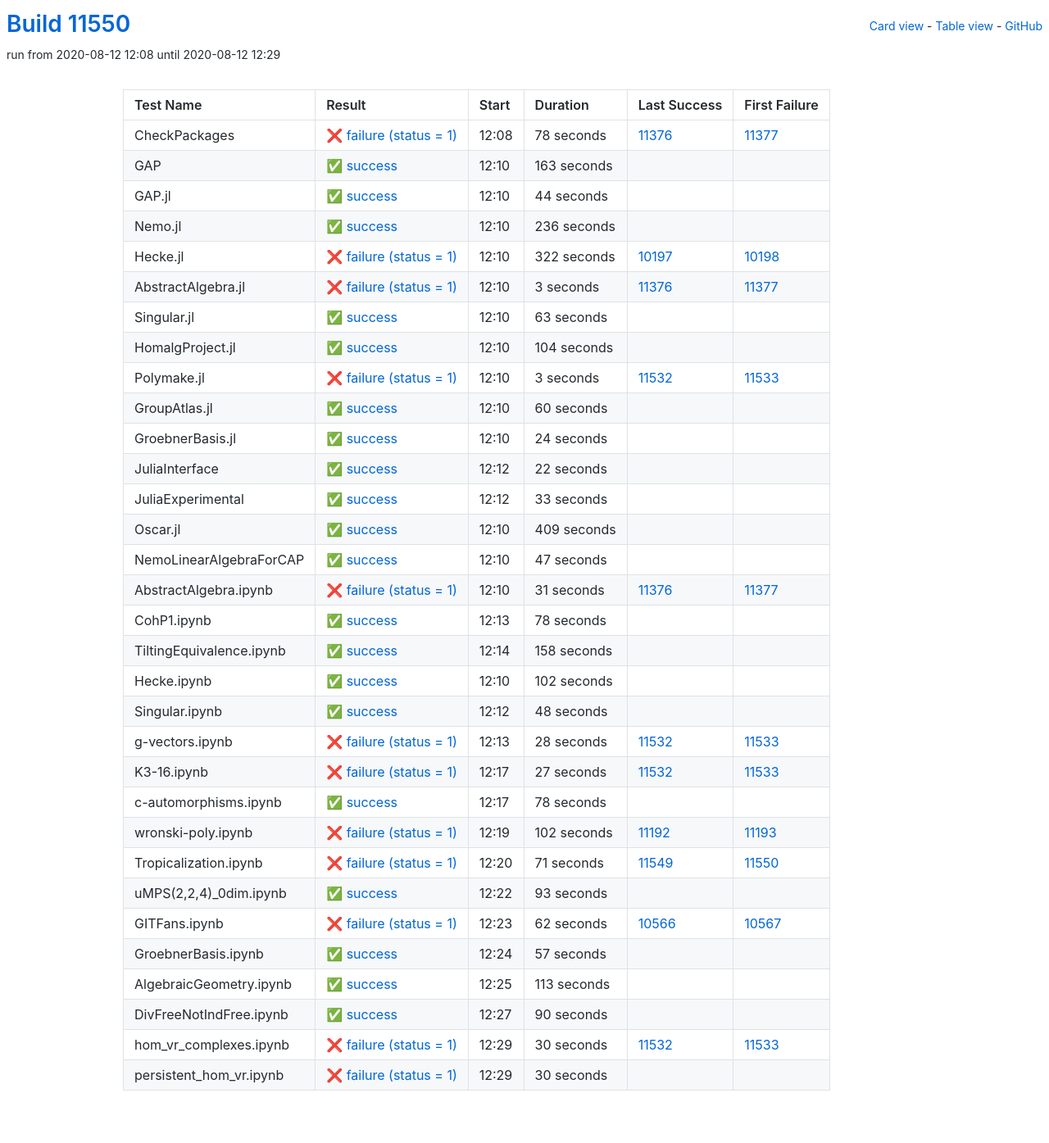
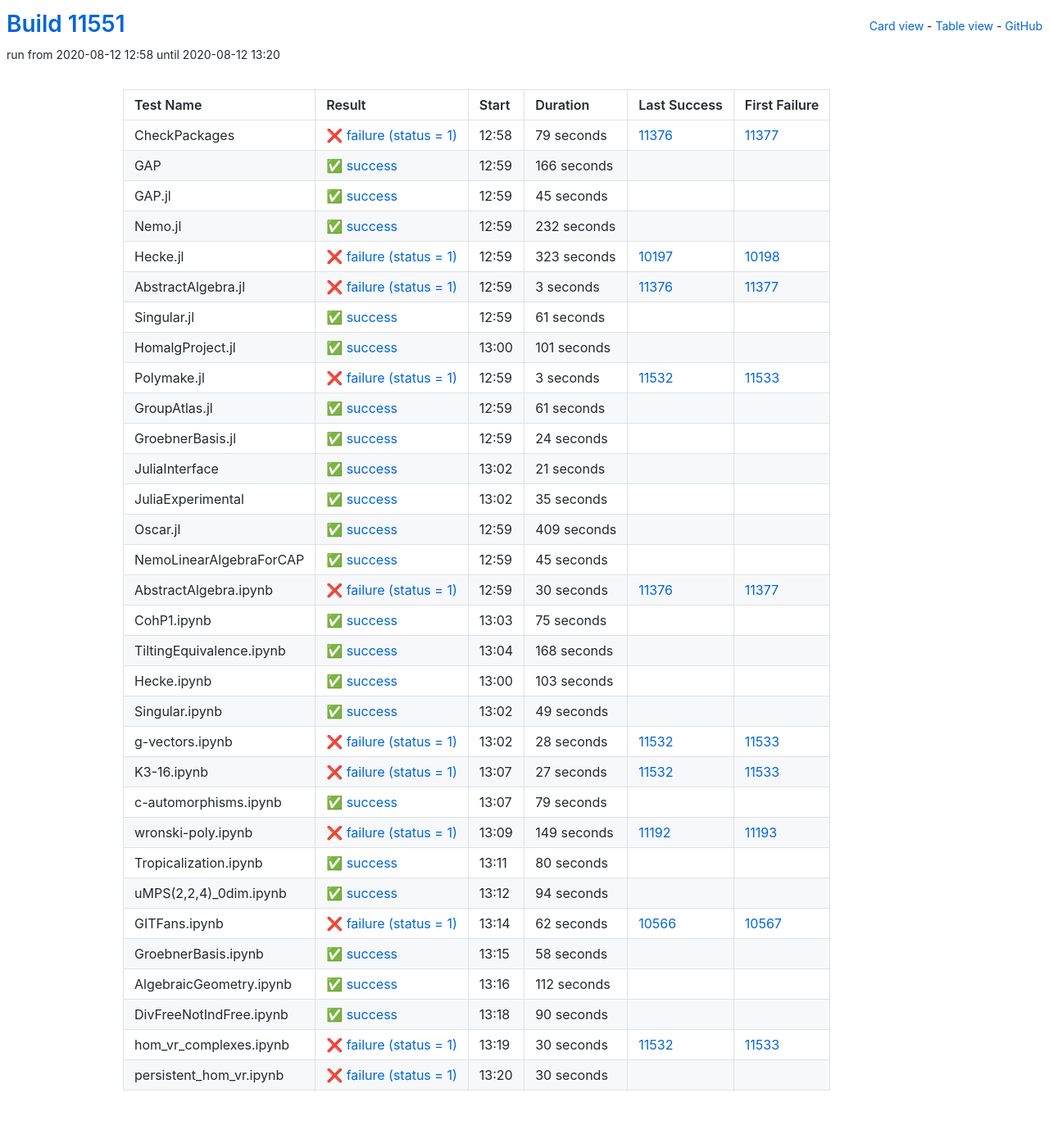
Before and after one commit to oscar-system/oscar-ci-status, a Jekyll site: the page built from table.html, in a window 1280 px wide. Shown: the whole page at 82% size. Built offline with Jekyll 4.4.1, drawn with Linux system fonts in a browser that asks for light colours.

Commit message:
Build #11551

```diff
--- a/_data/ci.yml
+++ b/_data/ci.yml
@@ -1,6 +1,6 @@
 ---
-build: 11550
-build_url: https://oscarci.mathematik.uni-kl.de/job/oscar/11550/
+build: 11551
+build_url: https://oscarci.mathematik.uni-kl.de/job/oscar/11551/
 job: oscar
 organization: oscar-system
 repo: oscar-ci-status
@@ -8,68 +8,68 @@
 tests:
 - name: CheckPackages
   id: checkpackages
-  log: https://oscarci.mathematik.uni-kl.de/job/oscar/11550/artifact/logs/build-11550/CheckPackages.log
-  start: 2020-08-12 12:08
+  log: https://oscarci.mathematik.uni-kl.de/job/oscar/11551/artifact/logs/build-11551/CheckPackages.log
+  start: 2020-08-12 12:58
   success: false
   exitcode: 1
   status: failure
-  duration: 78
+  duration: 79
   last_success: 11376
   last_success_url: https://oscarci.mathematik.uni-kl.de/job/oscar/11376/
   first_failure: 11377
   first_failure_url: https://oscarci.mathematik.uni-kl.de/job/oscar/11377/
 - name: GAP
   id: gap
-  log: https://oscarci.mathematik.uni-kl.de/job/oscar/11550/artifact/logs/build-11550/GAP.log
-  start: 2020-08-12 12:10
+  log: https://oscarci.mathematik.uni-kl.de/job/oscar/11551/artifact/logs/build-11551/GAP.log
+  start: 2020-08-12 12:59
   success: true
   exitcode: 0
   status: success
-  duration: 163
+  duration: 166
   last_success: false
   last_success_url:
   first_failure: false
   first_failure_url:
 - name: GAP.jl
   id: gap-jl
-  log: https://oscarci.mathematik.uni-kl.de/job/oscar/11550/artifact/logs/build-11550/GAP.jl.log
-  start: 2020-08-12 12:10
+  log: https://oscarci.mathematik.uni-kl.de/job/oscar/11551/artifact/logs/build-11551/GAP.jl.log
+  start: 2020-08-12 12:59
   success: true
   exitcode: 0
   status: success
-  duration: 44
+  duration: 45
   last_success: false
   last_success_url:
   first_failure: false
   first_failure_url:
 - name: Nemo.jl
   id: nemo-jl
-  log: https://oscarci.mathematik.uni-kl.de/job/oscar/11550/artifact/logs/build-11550/Nemo.jl.log
-  start: 2020-08-12 12:10
+  log: https://oscarci.mathematik.uni-kl.de/job/oscar/11551/artifact/logs/build-11551/Nemo.jl.log
+  start: 2020-08-12 12:59
   success: true
   exitcode: 0
   status: success
-  duration: 236
+  duration: 232
   last_success: false
   last_success_url:
   first_failure: false
   first_failure_url:
 - name: Hecke.jl
   id: hecke-jl
-  log: https://oscarci.mathematik.uni-kl.de/job/oscar/11550/artifact/logs/build-11550/Hecke.jl.log
-  start: 2020-08-12 12:10
+  log: https://oscarci.mathematik.uni-kl.de/job/oscar/11551/artifact/logs/build-11551/Hecke.jl.log
+  start: 2020-08-12 12:59
   success: false
   exitcode: 1
   status: failure
-  duration: 322
+  duration: 323
   last_success: 10197
   last_success_url: https://oscarci.mathematik.uni-kl.de/job/oscar/10197/
   first_failure: 10198
   first_failure_url: https://oscarci.mathematik.uni-kl.de/job/oscar/10198/
 - name: AbstractAlgebra.jl
   id: abstractalgebra-jl
-  log: https://oscarci.mathematik.uni-kl.de/job/oscar/11550/artifact/logs/build-11550/AbstractAlgebra.jl.log
-  start: 2020-08-12 12:10
+  log: https://oscarci.mathematik.uni-kl.de/job/oscar/11551/artifact/logs/build-11551/AbstractAlgebra.jl.log
+  start: 2020-08-12 12:59
   success: false
   exitcode: 1
   status: failure
@@ -80,32 +80,32 @@
   first_failure_url: https://oscarci.mathematik.uni-kl.de/job/oscar/11377/
 - name: Singular.jl
   id: singular-jl
-  log: https://oscarci.mathematik.uni-kl.de/job/oscar/11550/artifact/logs/build-11550/Singular.jl.log
-  start: 2020-08-12 12:10
+  log: https://oscarci.mathematik.uni-kl.de/job/oscar/11551/artifact/logs/build-11551/Singular.jl.log
+  start: 2020-08-12 12:59
   success: true
   exitcode: 0
   status: success
-  duration: 63
+  duration: 61
   last_success: false
   last_success_url:
   first_failure: false
   first_failure_url:
 - name: HomalgProject.jl
   id: homalgproject-jl
-  log: https://oscarci.mathematik.uni-kl.de/job/oscar/11550/artifact/logs/build-11550/HomalgProject.jl.log
-  start: 2020-08-12 12:10
+  log: https://oscarci.mathematik.uni-kl.de/job/oscar/11551/artifact/logs/build-11551/HomalgProject.jl.log
+  start: 2020-08-12 13:00
   success: true
   exitcode: 0
   status: success
-  duration: 104
+  duration: 101
   last_success: false
   last_success_url:
   first_failure: false
   first_failure_url:
 - name: Polymake.jl
   id: polymake-jl
-  log: https://oscarci.mathematik.uni-kl.de/job/oscar/11550/artifact/logs/build-11550/Polymake.jl.log
-  start: 2020-08-12 12:10
+  log: https://oscarci.mathematik.uni-kl.de/job/oscar/11551/artifact/logs/build-11551/Polymake.jl.log
+  start: 2020-08-12 12:59
   success: false
   exitcode: 1
   status: failure
@@ -116,20 +116,20 @@
   first_failure_url: https://oscarci.mathematik.uni-kl.de/job/oscar/11533/
 - name: GroupAtlas.jl
   id: groupatlas-jl
-  log: https://oscarci.mathematik.uni-kl.de/job/oscar/11550/artifact/logs/build-11550/GroupAtlas.jl.log
-  start: 2020-08-12 12:10
+  log: https://oscarci.mathematik.uni-kl.de/job/oscar/11551/artifact/logs/build-11551/GroupAtlas.jl.log
+  start: 2020-08-12 12:59
   success: true
   exitcode: 0
   status: success
-  duration: 60
+  duration: 61
   last_success: false
   last_success_url:
   first_failure: false
   first_failure_url:
 - name: GroebnerBasis.jl
   id: groebnerbasis-jl
-  log: https://oscarci.mathematik.uni-kl.de/job/oscar/11550/artifact/logs/build-11550/GroebnerBasis.jl.log
-  start: 2020-08-12 12:10
+  log: https://oscarci.mathematik.uni-kl.de/job/oscar/11551/artifact/logs/build-11551/GroebnerBasis.jl.log
+  start: 2020-08-12 12:59
   success: true
   exitcode: 0
   status: success
@@ -140,32 +140,32 @@
   first_failure_url:
 - name: JuliaInterface
   id: juliainterface
-  log: https://oscarci.mathematik.uni-kl.de/job/oscar/11550/artifact/logs/build-11550/JuliaInterface.log
-  start: 2020-08-12 12:12
+  log: https://oscarci.mathematik.uni-kl.de/job/oscar/11551/artifact/logs/build-11551/JuliaInterface.log
+  start: 2020-08-12 13:02
   success: true
   exitcode: 0
   status: success
-  duration: 22
+  duration: 21
   last_success: false
   last_success_url:
   first_failure: false
   first_failure_url:
 - name: JuliaExperimental
   id: juliaexperimental
-  log: https://oscarci.mathematik.uni-kl.de/job/oscar/11550/artifact/logs/build-11550/JuliaExperimental.log
-  start: 2020-08-12 12:12
+  log: https://oscarci.mathematik.uni-kl.de/job/oscar/11551/artifact/logs/build-11551/JuliaExperimental.log
+  start: 2020-08-12 13:02
   success: true
   exitcode: 0
   status: success
-  duration: 33
+  duration: 35
   last_success: false
   last_success_url:
   first_failure: false
   first_failure_url:
 - name: Oscar.jl
   id: oscar-jl
-  log: https://oscarci.mathematik.uni-kl.de/job/oscar/11550/artifact/logs/build-11550/Oscar.jl.log
-  start: 2020-08-12 12:10
+  log: https://oscarci.mathematik.uni-kl.de/job/oscar/11551/artifact/logs/build-11551/Oscar.jl.log
+  start: 2020-08-12 12:59
   success: true
   exitcode: 0
   status: success
@@ -176,80 +176,80 @@
   first_failure_url:
 - name: NemoLinearAlgebraForCAP
   id: nemolinearalgebraforcap
-  log: https://oscarci.mathematik.uni-kl.de/job/oscar/11550/artifact/logs/build-11550/NemoLinearAlgebraForCAP.log
-  start: 2020-08-12 12:10
+  log: https://oscarci.mathematik.uni-kl.de/job/oscar/11551/artifact/logs/build-11551/NemoLinearAlgebraForCAP.log
+  start: 2020-08-12 12:59
   success: true
   exitcode: 0
   status: success
-  duration: 47
+  duration: 45
   last_success: false
   last_success_url:
   first_failure: false
   first_failure_url:
 - name: AbstractAlgebra.ipynb
   id: abstractalgebra-ipynb
-  log: https://oscarci.mathematik.uni-kl.de/job/oscar/11550/artifact/logs/build-11550/AbstractAlgebra.ipynb.log
-  start: 2020-08-12 12:10
+  log: https://oscarci.mathematik.uni-kl.de/job/oscar/11551/artifact/logs/build-11551/AbstractAlgebra.ipynb.log
+  start: 2020-08-12 12:59
   success: false
   exitcode: 1
   status: failure
-  duration: 31
+  duration: 30
   last_success: 11376
   last_success_url: https://oscarci.mathematik.uni-kl.de/job/oscar/11376/
   first_failure: 11377
   first_failure_url: https://oscarci.mathematik.uni-kl.de/job/oscar/11377/
 - name: CohP1.ipynb
   id: cohp1-ipynb
-  log: https://oscarci.mathematik.uni-kl.de/job/oscar/11550/artifact/logs/build-11550/CohP1.ipynb.log
-  start: 2020-08-12 12:13
+  log: https://oscarci.mathematik.uni-kl.de/job/oscar/11551/artifact/logs/build-11551/CohP1.ipynb.log
+  start: 2020-08-12 13:03
   success: true
   exitcode: 0
   status: success
-  duration: 78
+  duration: 75
   last_success: false
   last_success_url:
   first_failure: false
   first_failure_url:
 - name: TiltingEquivalence.ipynb
   id: tiltingequivalence-ipynb
-  log: https://oscarci.mathematik.uni-kl.de/job/oscar/11550/artifact/logs/build-11550/TiltingEquivalence.ipynb.log
-  start: 2020-08-12 12:14
+  log: https://oscarci.mathematik.uni-kl.de/job/oscar/11551/artifact/logs/build-11551/TiltingEquivalence.ipynb.log
+  start: 2020-08-12 13:04
   success: true
   exitcode: 0
   status: success
-  duration: 158
+  duration: 168
   last_success: false
   last_success_url:
   first_failure: false
   first_failure_url:
 - name: Hecke.ipynb
   id: hecke-ipynb
-  log: https://oscarci.mathematik.uni-kl.de/job/oscar/11550/artifact/logs/build-11550/Hecke.ipynb.log
-  start: 2020-08-12 12:10
+  log: https://oscarci.mathematik.uni-kl.de/job/oscar/11551/artifact/logs/build-11551/Hecke.ipynb.log
+  start: 2020-08-12 13:00
   success: true
   exitcode: 0
   status: success
-  duration: 102
+  duration: 103
   last_success: false
   last_success_url:
   first_failure: false
   first_failure_url:
 - name: Singular.ipynb
   id: singular-ipynb
-  log: https://oscarci.mathematik.uni-kl.de/job/oscar/11550/artifact/logs/build-11550/Singular.ipynb.log
-  start: 2020-08-12 12:12
+  log: https://oscarci.mathematik.uni-kl.de/job/oscar/11551/artifact/logs/build-11551/Singular.ipynb.log
+  start: 2020-08-12 13:02
   success: true
   exitcode: 0
   status: success
-  duration: 48
+  duration: 49
   last_success: false
   last_success_url:
   first_failure: false
   first_failure_url:
 - name: g-vectors.ipynb
   id: g-vectors-ipynb
-  log: https://oscarci.mathematik.uni-kl.de/job/oscar/11550/artifact/logs/build-11550/g-vectors.ipynb.log
-  start: 2020-08-12 12:13
+  log: https://oscarci.mathematik.uni-kl.de/job/oscar/11551/artifact/logs/build-11551/g-vectors.ipynb.log
+  start: 2020-08-12 13:02
   success: false
   exitcode: 1
   status: failure
@@ -260,8 +260,8 @@
   first_failure_url: https://oscarci.mathematik.uni-kl.de/job/oscar/11533/
 - name: K3-16.ipynb
   id: k3-16-ipynb
-  log: https://oscarci.mathematik.uni-kl.de/job/oscar/11550/artifact/logs/build-11550/K3-16.ipynb.log
-  start: 2020-08-12 12:17
+  log: https://oscarci.mathematik.uni-kl.de/job/oscar/11551/artifact/logs/build-11551/K3-16.ipynb.log
+  start: 2020-08-12 13:07
   success: false
   exitcode: 1
   status: failure
@@ -272,56 +272,56 @@
   first_failure_url: https://oscarci.mathematik.uni-kl.de/job/oscar/11533/
 - name: c-automorphisms.ipynb
   id: c-automorphisms-ipynb
-  log: https://oscarci.mathematik.uni-kl.de/job/oscar/11550/artifact/logs/build-11550/c-automorphisms.ipynb.log
-  start: 2020-08-12 12:17
+  log: https://oscarci.mathematik.uni-kl.de/job/oscar/11551/artifact/logs/build-11551/c-automorphisms.ipynb.log
+  start: 2020-08-12 13:07
   success: true
   exitcode: 0
   status: success
-  duration: 78
+  duration: 79
   last_success: false
   last_success_url:
   first_failure: false
   first_failure_url:
 - name: wronski-poly.ipynb
   id: wronski-poly-ipynb
-  log: https://oscarci.mathematik.uni-kl.de/job/oscar/11550/artifact/logs/build-11550/wronski-poly.ipynb.log
-  start: 2020-08-12 12:19
+  log: https://oscarci.mathematik.uni-kl.de/job/oscar/11551/artifact/logs/build-11551/wronski-poly.ipynb.log
+  start: 2020-08-12 13:09
   success: false
   exitcode: 1
   status: failure
-  duration: 102
+  duration: 149
   last_success: 11192
   last_success_url: https://oscarci.mathematik.uni-kl.de/job/oscar/11192/
   first_failure: 11193
   first_failure_url: https://oscarci.mathematik.uni-kl.de/job/oscar/11193/
 - name: Tropicalization.ipynb
   id: tropicalization-ipynb
-  log: https://oscarci.mathematik.uni-kl.de/job/oscar/11550/artifact/logs/build-11550/Tropicalization.ipynb.log
-  start: 2020-08-12 12:20
-  success: false
-  exitcode: 1
-  status: failure
-  duration: 71
-  last_success: 11549
-  last_success_url: https://oscarci.mathematik.uni-kl.de/job/oscar/11549/
-  first_failure: 11550
-  first_failure_url: https://oscarci.mathematik.uni-kl.de/job/oscar/11550/
-- name: uMPS(2,2,4)_0dim.ipynb
-  id: umps-2-2-4-0dim-ipynb
-  log: https://oscarci.mathematik.uni-kl.de/job/oscar/11550/artifact/logs/build-11550/uMPS-2-2-4-_0dim.ipynb.log
-  start: 2020-08-12 12:22
+  log: https://oscarci.mathematik.uni-kl.de/job/oscar/11551/artifact/logs/build-11551/Tropicalization.ipynb.log
+  start: 2020-08-12 13:11
   success: true
   exitcode: 0
   status: success
-  duration: 93
+  duration: 80
+  last_success: false
+  last_success_url:
+  first_failure: false
+  first_failure_url:
+- name: uMPS(2,2,4)_0dim.ipynb
+  id: umps-2-2-4-0dim-ipynb
+  log: https://oscarci.mathematik.uni-kl.de/job/oscar/11551/artifact/logs/build-11551/uMPS-2-2-4-_0dim.ipynb.log
+  start: 2020-08-12 13:12
+  success: true
+  exitcode: 0
+  status: success
+  duration: 94
   last_success: false
   last_success_url:
   first_failure: false
   first_failure_url:
 - name: GITFans.ipynb
   id: gitfans-ipynb
-  log: https://oscarci.mathematik.uni-kl.de/job/oscar/11550/artifact/logs/build-11550/GITFans.ipynb.log
-  start: 2020-08-12 12:23
+  log: https://oscarci.mathematik.uni-kl.de/job/oscar/11551/artifact/logs/build-11551/GITFans.ipynb.log
+  start: 2020-08-12 13:14
   success: false
   exitcode: 1
   status: failure
@@ -332,32 +332,32 @@
   first_failure_url: https://oscarci.mathematik.uni-kl.de/job/oscar/10567/
 - name: GroebnerBasis.ipynb
   id: groebnerbasis-ipynb
-  log: https://oscarci.mathematik.uni-kl.de/job/oscar/11550/artifact/logs/build-11550/GroebnerBasis.ipynb.log
-  start: 2020-08-12 12:24
+  log: https://oscarci.mathematik.uni-kl.de/job/oscar/11551/artifact/logs/build-11551/GroebnerBasis.ipynb.log
+  start: 2020-08-12 13:15
   success: true
   exitcode: 0
   status: success
-  duration: 57
+  duration: 58
   last_success: false
   last_success_url:
   first_failure: false
   first_failure_url:
 - name: AlgebraicGeometry.ipynb
   id: algebraicgeometry-ipynb
-  log: https://oscarci.mathematik.uni-kl.de/job/oscar/11550/artifact/logs/build-11550/AlgebraicGeometry.ipynb.log
-  start: 2020-08-12 12:25
+  log: https://oscarci.mathematik.uni-kl.de/job/oscar/11551/artifact/logs/build-11551/AlgebraicGeometry.ipynb.log
+  start: 2020-08-12 13:16
   success: true
   exitcode: 0
   status: success
-  duration: 113
+  duration: 112
   last_success: false
   last_success_url:
   first_failure: false
   first_failure_url:
 - name: DivFreeNotIndFree.ipynb
   id: divfreenotindfree-ipynb
-  log: https://oscarci.mathematik.uni-kl.de/job/oscar/11550/artifact/logs/build-11550/DivFreeNotIndFree.ipynb.log
-  start: 2020-08-12 12:27
+  log: https://oscarci.mathematik.uni-kl.de/job/oscar/11551/artifact/logs/build-11551/DivFreeNotIndFree.ipynb.log
+  start: 2020-08-12 13:18
   success: true
   exitcode: 0
   status: success
@@ -368,8 +368,8 @@
   first_failure_url:
 - name: hom_vr_complexes.ipynb
   id: hom-vr-complexes-ipynb
-  log: https://oscarci.mathematik.uni-kl.de/job/oscar/11550/artifact/logs/build-11550/hom_vr_complexes.ipynb.log
-  start: 2020-08-12 12:29
+  log: https://oscarci.mathematik.uni-kl.de/job/oscar/11551/artifact/logs/build-11551/hom_vr_complexes.ipynb.log
+  start: 2020-08-12 13:19
   success: false
   exitcode: 1
   status: failure
@@ -380,8 +380,8 @@
   first_failure_url: https://oscarci.mathematik.uni-kl.de/job/oscar/11533/
 - name: persistent_hom_vr.ipynb
   id: persistent-hom-vr-ipynb
-  log: https://oscarci.mathematik.uni-kl.de/job/oscar/11550/artifact/logs/build-11550/persistent_hom_vr.ipynb.log
-  start: 2020-08-12 12:29
+  log: https://oscarci.mathematik.uni-kl.de/job/oscar/11551/artifact/logs/build-11551/persistent_hom_vr.ipynb.log
+  start: 2020-08-12 13:20
   success: false
   exitcode: 1
   status: failure
```
Also changed, not shown: README.md.
